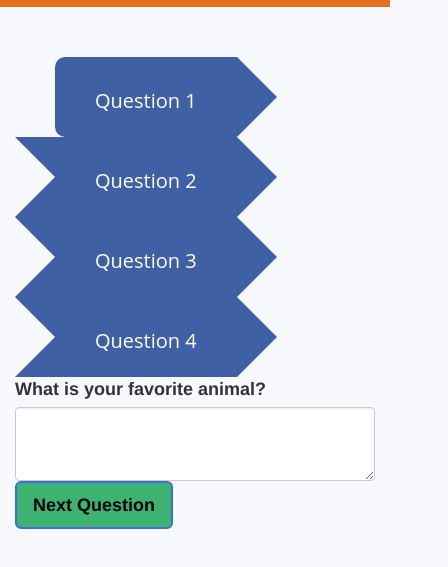
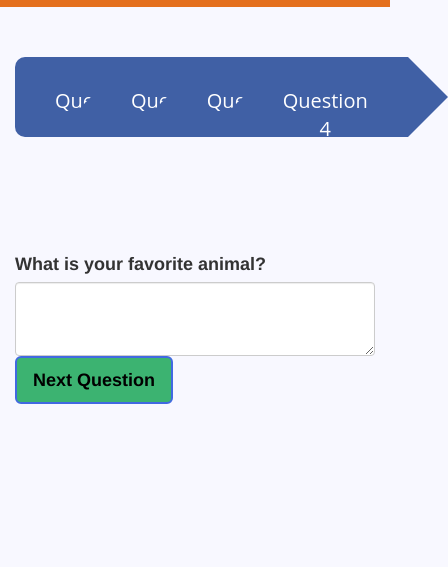
Before and after one commit to Wally142/Gen10Questionaire, a website: page public/index.html in a window 390 px wide. Shown: the part 63-630 px from the top of the page, 448 px wide, since content can reach past the window. Drawn offline with nearby package versions, Linux system fonts and the light colour scheme.

Commit message:
modifying the navbar to be responsive

```diff
--- a/public/index.html
+++ b/public/index.html
@@ -132,6 +132,19 @@
       border-left: 40px solid #5172B8;
     }
 
+    .press {
+      display: block;
+      padding: 0;
+      margin: 0;
+      width: 100%;
+    }
+
+    .press li {
+      display: inline-block;
+      width: 20%;
+      text-align: center;
+    }
+
 </style>
 
     <body style="background-color: #F8F8FF">
@@ -144,8 +157,8 @@
 
     <div class="col-md-12">
       <div id="my-breadcrumbs">
-       <ul>
-         <li id="navigationOne"><a id="prog1" href="#">Question 1</a></li>
+       <ul class="press">
+         <li id="navigationOne" ><a id="prog1" href="#">Question 1</a></li>
          <li id="navigationTwo"><a id="prog2" href="#">Question 2</a></li>
          <li id="navigationThree"><a id="prog3" href="#">Question 3</a></li>
          <li id="navigationFour"><a id="prog4" href="#">Question 4</a></li>
```
Also changed, not shown: public/scripts/client.js (line endings or trailing spaces).
